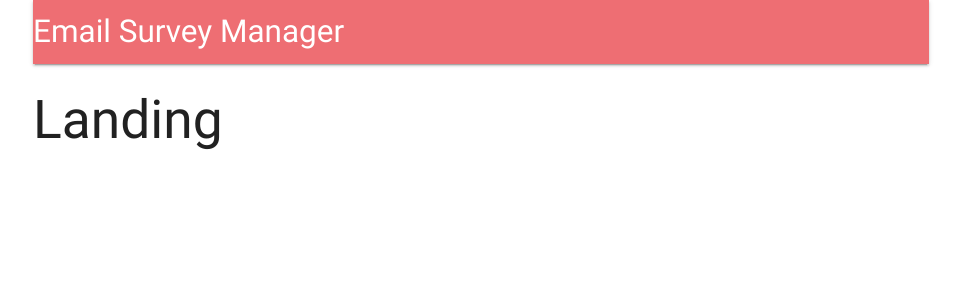
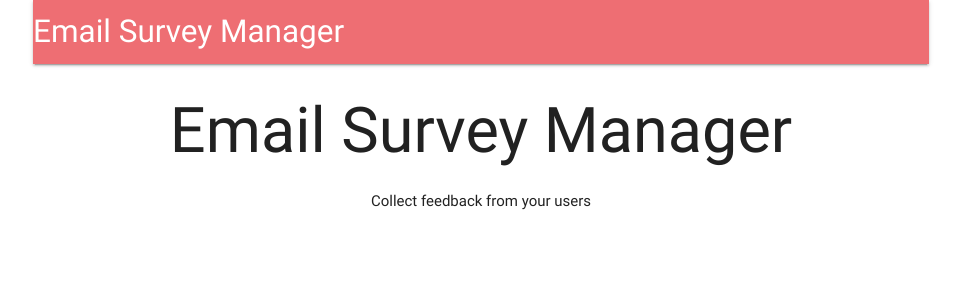
Before and after one commit to dacup72/email-survey-manager, a React (Create React App) app in the folder client/: page / in a window 1280 px wide. Shown: the top 300 px of the page, without its empty margins (159-1120 px from the left). Built offline with nearby package versions, Linux system fonts and the light colour scheme; no server answers.

Commit message:
Created landing page component

```diff
--- a/client/src/components/App.js
+++ b/client/src/components/App.js
@@ -1,13 +1,14 @@
 import React, { Component } from 'react';
 import { BrowserRouter, Route } from 'react-router-dom';
-import Header from './Header';
 import { connect } from 'react-redux';
 import * as actions from '../actions';
 
+import Header from './Header';
+import Landing from './Landing';
 
 const Dashboard = () => <h2>Dashboard</h2>
 const SurveyNew = () => <h2>SurveyNew</h2>
-const Landing = () => <h2>Landing</h2>
+
 
 class App extends Component {
   componentDidMount() {
--- /dev/null
+++ b/client/src/components/Landing.js
@@ -0,0 +1,12 @@
+import React from 'react';
+
+const Landing = () => {
+  return (
+    <div style={{ textAlign: 'center' }}>
+      <h1>Email Survey Manager</h1>
+      Collect feedback from your users
+    </div>
+  );
+};
+
+export default Landing;
```
Also changed, not shown: 1 other file (tests, documents, lock files or other folders).
